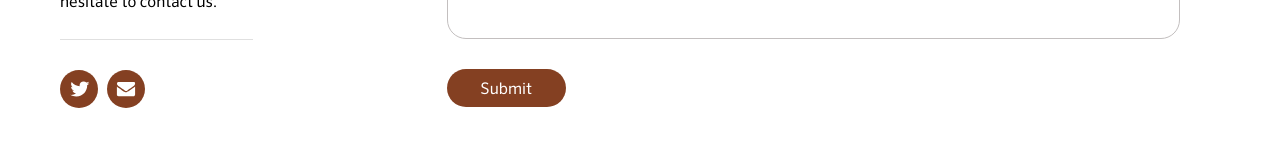
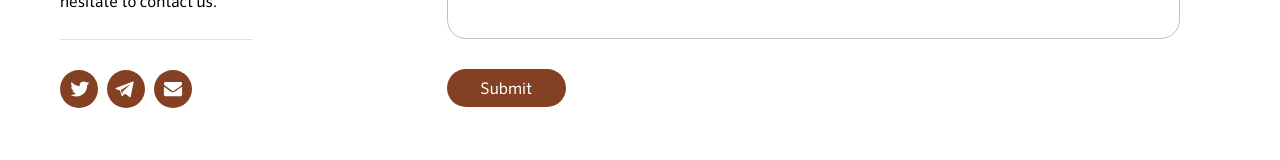
Before and after one commit to ergoplatform/site, a plain HTML site: page reach_us.html in a window 1280 px wide. Shown: the part 499-659 px from the top of the page. Drawn offline with nearby package versions, Linux system fonts and the light colour scheme.

Commit message:
Add link to telegram

```diff
--- a/reach_us.html
+++ b/reach_us.html
@@ -59,8 +59,9 @@
 				<p>We are in the very early stages of Ergo platform development. We are looking for talented and motivated people who may want to collaborate with us or join our team. If you feel like you have something to contribute, please do not hesitate to contact us.</p>
 				<div class="soc_icon">
 					<a href="https://twitter.com/ergoplatformorg" title="Go to Twitter" class="tw" target="_blank"></a>
+					<a href="https://t.co/01CCwewJAK" title="Go to Telegram" class="tel" target="_blank"></a>
 				<!--	<a href="#" title="Go to FaceBook" class="fb" target="_blank"></a> -->
-                                        <a href="mailto:ergoplatform@protonmail.com" target="_blank" title="" class="email"></a>
+                    <a href="mailto:ergoplatform@protonmail.com" target="_blank" title="" class="email"></a>
 				</div>
 			</div>
 			<div class="col-sm-2"></div>
```
